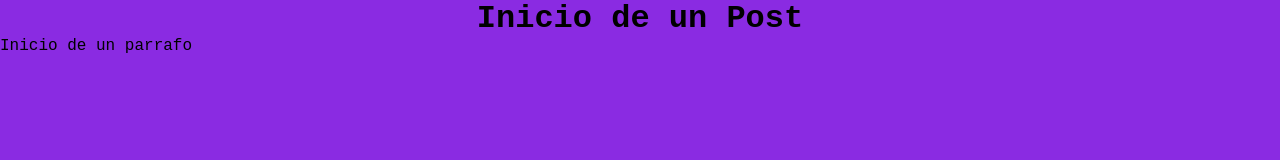
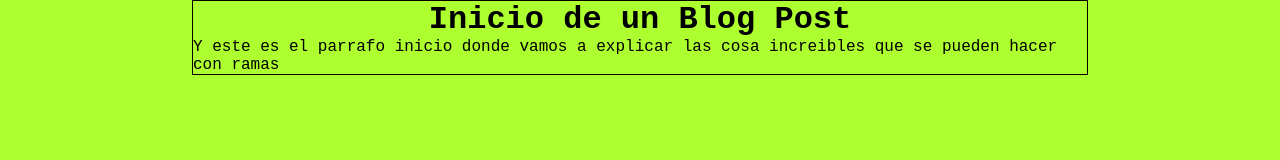
Before and after one commit to Jefferstame/hyperblog, a plain HTML site: page index.html in a window 1280 px wide. Drawn offline with Linux system fonts and the light colour scheme.

Commit message:
Modificacion Ramas

```diff
--- a/Estilos/style.css
+++ b/Estilos/style.css
@@ -4,7 +4,7 @@
     box-sizing: border-box;
 }
 body {
-    background-color: blueviolet;
+    background-color: greenyellow;
     font-family: 'Courier New', Courier, monospace;
 }
 .titulo{
@@ -13,3 +13,11 @@ body {
 .parrafo{
     text-align: left;
 }
+#container{
+    width: 70%;
+    padding: 1em 0.5;
+    text-align: left;
+    border: 1px solid black;
+    margin: 0 auto;
+
+}
--- a/index.html
+++ b/index.html
@@ -4,11 +4,19 @@
     <meta charset="UTF-8">
     <meta http-equiv="X-UA-Compatible" content="IE=edge">
     <meta name="viewport" content="width=device-width, initial-scale=1.0">
-    <title>Hola</title>
+    <title>Un post</title>
     <link rel="stylesheet" href="Estilos/style.css">
 </head>
 <body>
-    <h1 class="titulo">Inicio de un Post</h1>
-    <p class="parrafo">Inicio de un parrafo</p>
+    <div id = "container">
+        <div id = "post">
+            <h1 class="titulo">Inicio de un Blog Post</h1>
+            <p class="parrafo">Y este es el parrafo inicio donde vamos a explicar las cosa increibles que se pueden hacer con ramas</p>
+        </div>
+
+
+    </div>
+
+
 </body>
 </html>
```
